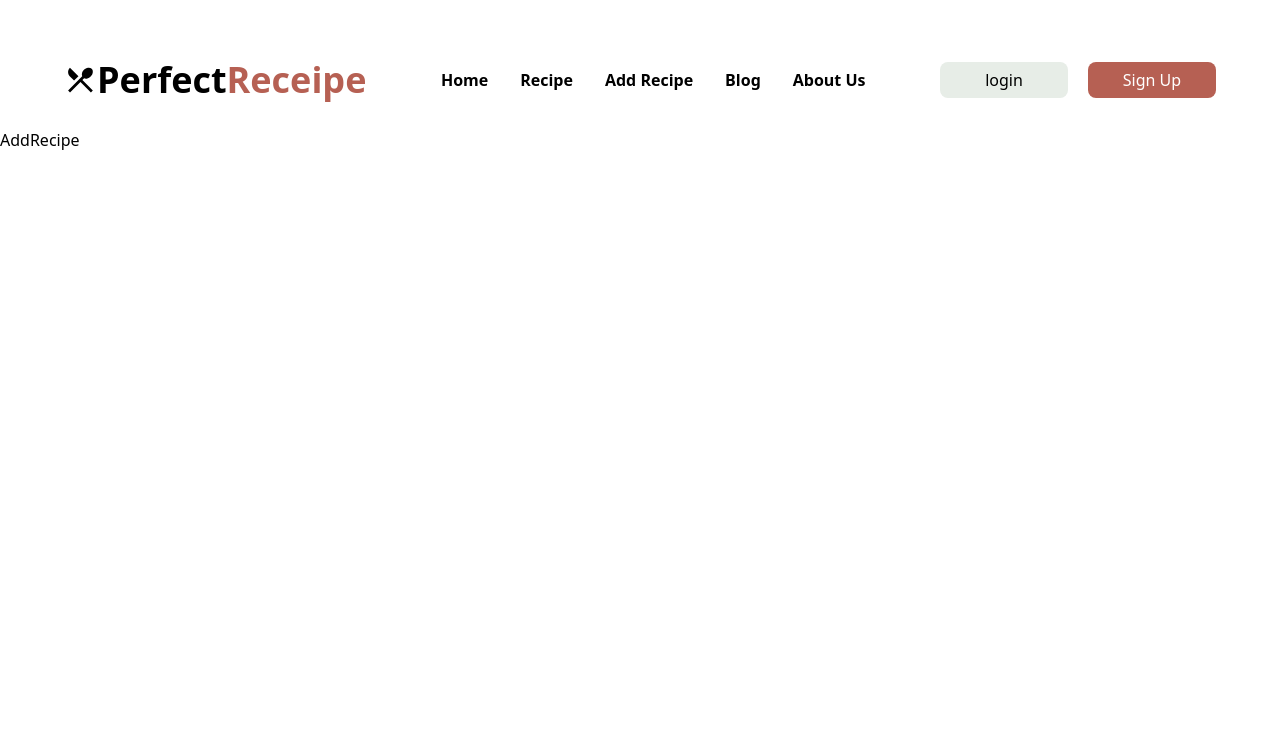
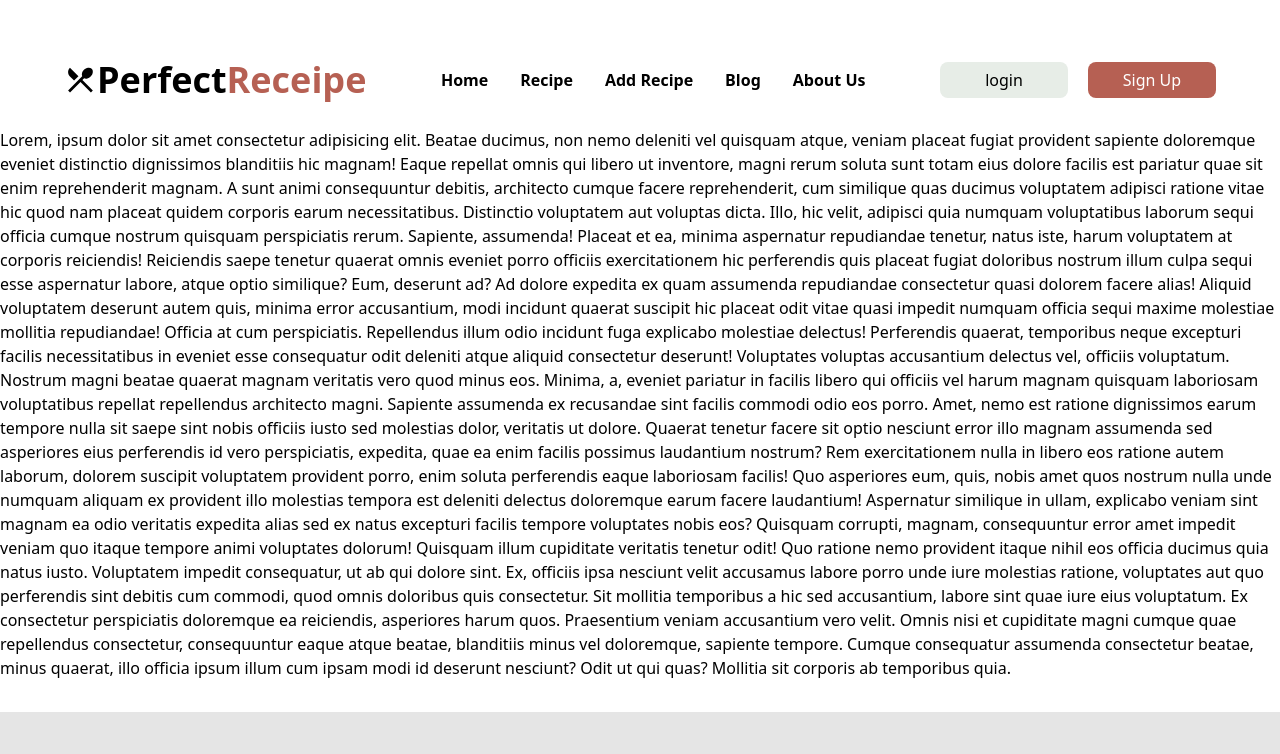
Before and after one commit to Sagar20834/ReactRecipeWebApp, a React (Vite) app: page /add-recipe in a window 1280 px wide. Shown: the top 754 px of the page. Built offline with nearby package versions, Linux system fonts and the light colour scheme.

Commit message:
Landing Page Footer

```diff
--- a/src/App.jsx
+++ b/src/App.jsx
@@ -7,12 +7,14 @@ import vector from "../src/assets/curve.png";
 import ShareRecipe from "./Components/ShareRecipe";
 
 import data from "./CardData";
+import Footer from "./Components/Footer";
 
 function App() {
   return (
     <>
       <Header />
       <Outlet />
+      <Footer />
     </>
   );
 }
--- a/src/Components/AddRecipe.jsx
+++ b/src/Components/AddRecipe.jsx
@@ -1,7 +1,63 @@
 import React from "react";
 
 const AddRecipe = () => {
-  return <div>AddRecipe</div>;
+  return (
+    <div>
+      Lorem, ipsum dolor sit amet consectetur adipisicing elit. Beatae ducimus,
+      non nemo deleniti vel quisquam atque, veniam placeat fugiat provident
+      sapiente doloremque eveniet distinctio dignissimos blanditiis hic magnam!
+      Eaque repellat omnis qui libero ut inventore, magni rerum soluta sunt
+      totam eius dolore facilis est pariatur quae sit enim reprehenderit magnam.
+      A sunt animi consequuntur debitis, architecto cumque facere reprehenderit,
+      cum similique quas ducimus voluptatem adipisci ratione vitae hic quod nam
+      placeat quidem corporis earum necessitatibus. Distinctio voluptatem aut
+      voluptas dicta. Illo, hic velit, adipisci quia numquam voluptatibus
+      laborum sequi officia cumque nostrum quisquam perspiciatis rerum.
+      Sapiente, assumenda! Placeat et ea, minima aspernatur repudiandae tenetur,
+      natus iste, harum voluptatem at corporis reiciendis! Reiciendis saepe
+      tenetur quaerat omnis eveniet porro officiis exercitationem hic
+      perferendis quis placeat fugiat doloribus nostrum illum culpa sequi esse
+      aspernatur labore, atque optio similique? Eum, deserunt ad? Ad dolore
+      expedita ex quam assumenda repudiandae consectetur quasi dolorem facere
+      alias! Aliquid voluptatem deserunt autem quis, minima error accusantium,
+      modi incidunt quaerat suscipit hic placeat odit vitae quasi impedit
+      numquam officia sequi maxime molestiae mollitia repudiandae! Officia at
+      cum perspiciatis. Repellendus illum odio incidunt fuga explicabo molestiae
+      delectus! Perferendis quaerat, temporibus neque excepturi facilis
+      necessitatibus in eveniet esse consequatur odit deleniti atque aliquid
+      consectetur deserunt! Voluptates voluptas accusantium delectus vel,
+      officiis voluptatum. Nostrum magni beatae quaerat magnam veritatis vero
+      quod minus eos. Minima, a, eveniet pariatur in facilis libero qui officiis
+      vel harum magnam quisquam laboriosam voluptatibus repellat repellendus
+      architecto magni. Sapiente assumenda ex recusandae sint facilis commodi
+      odio eos porro. Amet, nemo est ratione dignissimos earum tempore nulla sit
+      saepe sint nobis officiis iusto sed molestias dolor, veritatis ut dolore.
+      Quaerat tenetur facere sit optio nesciunt error illo magnam assumenda sed
+      asperiores eius perferendis id vero perspiciatis, expedita, quae ea enim
+      facilis possimus laudantium nostrum? Rem exercitationem nulla in libero
+      eos ratione autem laborum, dolorem suscipit voluptatem provident porro,
+      enim soluta perferendis eaque laboriosam facilis! Quo asperiores eum,
+      quis, nobis amet quos nostrum nulla unde numquam aliquam ex provident illo
+      molestias tempora est deleniti delectus doloremque earum facere
+      laudantium! Aspernatur similique in ullam, explicabo veniam sint magnam ea
+      odio veritatis expedita alias sed ex natus excepturi facilis tempore
+      voluptates nobis eos? Quisquam corrupti, magnam, consequuntur error amet
+      impedit veniam quo itaque tempore animi voluptates dolorum! Quisquam illum
+      cupiditate veritatis tenetur odit! Quo ratione nemo provident itaque nihil
+      eos officia ducimus quia natus iusto. Voluptatem impedit consequatur, ut
+      ab qui dolore sint. Ex, officiis ipsa nesciunt velit accusamus labore
+      porro unde iure molestias ratione, voluptates aut quo perferendis sint
+      debitis cum commodi, quod omnis doloribus quis consectetur. Sit mollitia
+      temporibus a hic sed accusantium, labore sint quae iure eius voluptatum.
+      Ex consectetur perspiciatis doloremque ea reiciendis, asperiores harum
+      quos. Praesentium veniam accusantium vero velit. Omnis nisi et cupiditate
+      magni cumque quae repellendus consectetur, consequuntur eaque atque
+      beatae, blanditiis minus vel doloremque, sapiente tempore. Cumque
+      consequatur assumenda consectetur beatae, minus quaerat, illo officia
+      ipsum illum cum ipsam modi id deserunt nesciunt? Odit ut qui quas?
+      Mollitia sit corporis ab temporibus quia.
+    </div>
+  );
 };
 
 export default AddRecipe;
--- a/src/Components/Footer.jsx
+++ b/src/Components/Footer.jsx
@@ -10,7 +10,7 @@ import logocross from "../assets/logocross.svg";
 import { Link } from "react-router-dom";
 const Footer = () => {
   return (
-    <div className="min-h-80 bg-[#E5E5E5]">
+    <div className="min-h-80 bg-[#E5E5E5] mt-8">
       <div>
         <div className="main-footer ">
           <div className="first-part flex  justify-center items-center mx-28">
--- a/src/Components/Heropage.jsx
+++ b/src/Components/Heropage.jsx
@@ -73,7 +73,6 @@ const Heropage = () => {
         <PopularCategoriesContainer />
         <Clients />
       </div>
-      <Footer />
     </>
   );
 };
```
